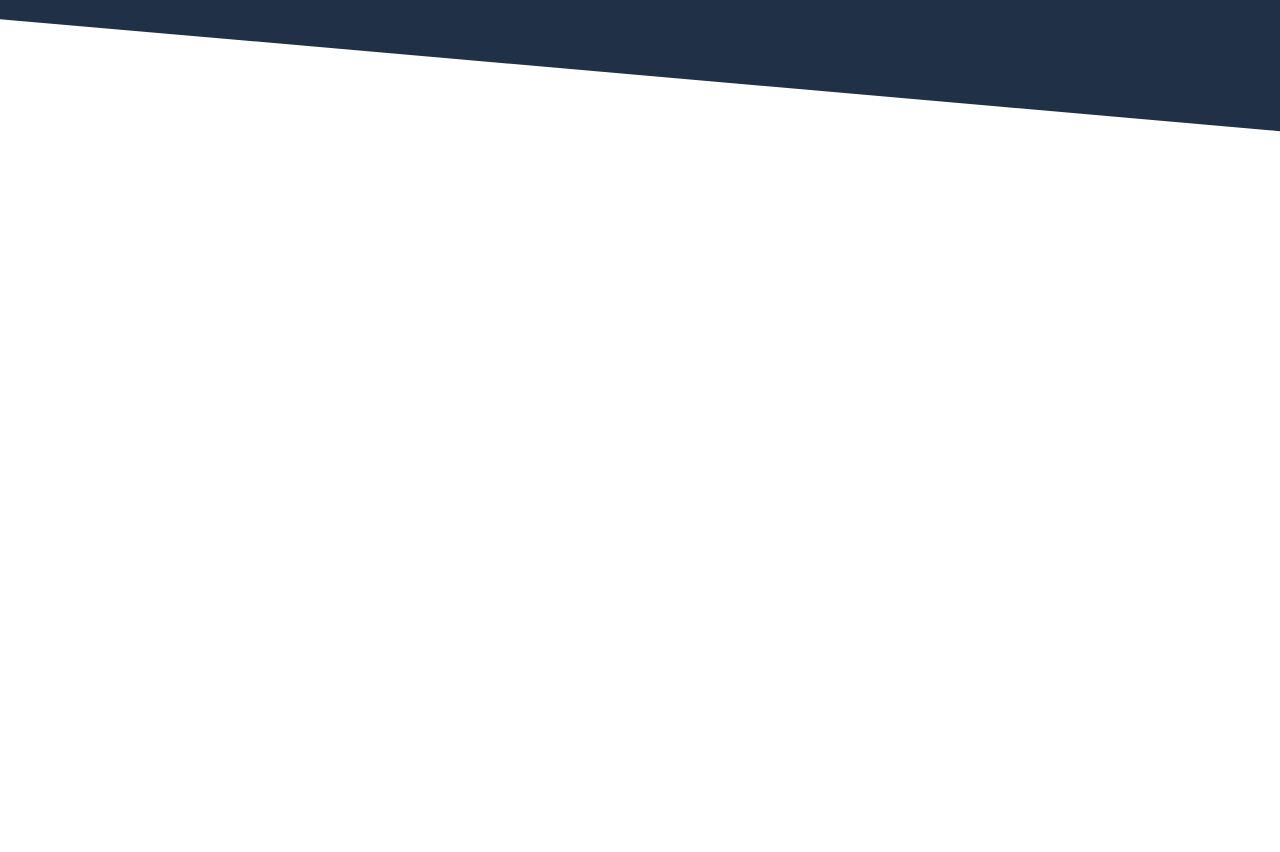
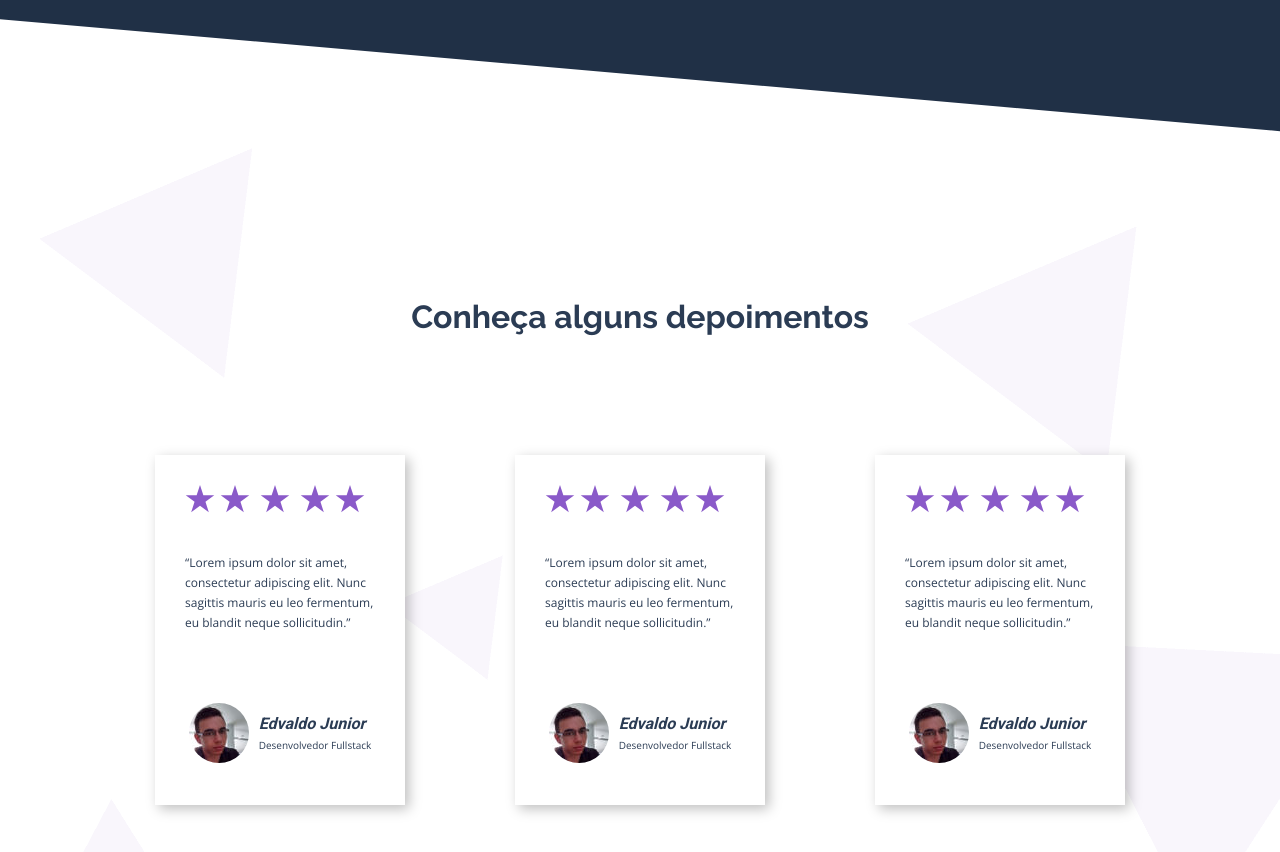
Before and after one commit to arius-help-dev/ariushelp-website, a React (Create React App) app in the folder web/: page / in a window 1280 px wide. Shown: the part 2180-3032 px from the top of the page. Before the commit the page ends 2318 px from the top, so only its background shows below. Built offline with nearby package versions, Linux system fonts and the light colour scheme.

Commit message:
Home: Adicionando section testimonial

```diff
--- a/web/src/components/TestimonialCard/index.js
+++ b/web/src/components/TestimonialCard/index.js
@@ -5,7 +5,7 @@ import starImage from "../../assets/star-rank.svg";
 
 const TestimonialCard = (props) => {
   return(
-    <div className="testimonialCard">
+    <div className="testimonial-card">
       <div className="header">
         <img src={starImage} alt="Estrela" />
         <img src={starImage} alt="Estrela" />
--- a/web/src/components/TestimonialCard/styles.css
+++ b/web/src/components/TestimonialCard/styles.css
@@ -1,4 +1,4 @@
-.testimonialCard {
+.testimonial-card {
   background-color: #FFF;
   width: 250px;
   height: 350px;
@@ -8,42 +8,42 @@
   box-shadow: 4px 4px 12px rgba(0, 0, 0, 0.25);
 }
 
-.testimonialCard .header {
+.testimonial-card .header {
   display: flex;
   flex-direction: row;
   margin-bottom: 40px;
 }
 
-.testimonialCard img {
+.testimonial-card img {
   max-width: 30px;
   min-width: 30px;
   margin: 0 5px;
 }
 
-.testimonialCard img:first-child,
-.testimonialCard img:last-child {
+.testimonial-card img:first-child,
+.testimonial-card img:last-child {
   margin: 0 0;
 }
 
-.testimonialCard .body{
+.testimonial-card .body{
   margin-bottom: 70px;
 }
 
-.testimonialCard .body blockquote{
+.testimonial-card .body blockquote{
   font-size: 0.75rem;
   line-height: 20px;
   color: var(--dark);
   font-family: "Open Sans";
 }
 
-.testimonialCard .footer {
+.testimonial-card .footer {
   display: flex;
   flex-direction: row;
   justify-content: center;
   align-items: center;
 }
 
-.testimonialCard .footer img {
+.testimonial-card .footer img {
   min-width: 60px;
   min-height: 60px;
   max-width: 60px;
@@ -52,7 +52,7 @@
   margin-right: 10px;
 }
 
-.testimonialCard .footer .info {
+.testimonial-card .footer .info {
   display: flex;
   flex-direction: column;
   color: var(--dark);
--- a/web/src/pages/Home/index.js
+++ b/web/src/pages/Home/index.js
@@ -16,15 +16,6 @@ const Home = () => {
   return (
     <>
       <Navbar />
-
-      {/* <TestimonialCard
-        rank="5"
-        text="Lorem ipsum dolor sit amet, consectetur adipiscing elit. Nunc sagittis mauris eu leo fermentum,
-        eu blandit neque sollicitudin."
-        profileUrl={profileImage}
-        author="Edvaldo Junior"
-        ocupation="Desenvolvedor Fullstack"
-      /> */}
 
       <main>
         <div className="row">
@@ -89,6 +80,38 @@ const Home = () => {
         </div>
       </section>
 
+      <section id="testimonials">
+        <h1>Conheça alguns depoimentos</h1>
+        <div className="cards-container">
+          <TestimonialCard
+            rank="5"
+            text="Lorem ipsum dolor sit amet, consectetur adipiscing elit. Nunc sagittis mauris eu leo fermentum,
+            eu blandit neque sollicitudin."
+            profileUrl={profileImage}
+            author="Edvaldo Junior"
+            ocupation="Desenvolvedor Fullstack"
+          />
+
+          <TestimonialCard
+            rank="5"
+            text="Lorem ipsum dolor sit amet, consectetur adipiscing elit. Nunc sagittis mauris eu leo fermentum,
+            eu blandit neque sollicitudin."
+            profileUrl={profileImage}
+            author="Edvaldo Junior"
+            ocupation="Desenvolvedor Fullstack"
+          />
+
+          <TestimonialCard
+            rank="5"
+            text="Lorem ipsum dolor sit amet, consectetur adipiscing elit. Nunc sagittis mauris eu leo fermentum,
+            eu blandit neque sollicitudin."
+            profileUrl={profileImage}
+            author="Edvaldo Junior"
+            ocupation="Desenvolvedor Fullstack"
+          />
+        </div>
+      </section>
+
     </>
   );
 };
--- a/web/src/pages/Home/styles.css
+++ b/web/src/pages/Home/styles.css
@@ -304,3 +304,38 @@ main .last-column img{
     max-width: 100%;
   }
 }
+
+#testimonials {
+  background: url("../../assets/home-testimonial-background.png");
+  background-position: center;
+  background-repeat: repeat-y;
+  display: flex;
+  flex-direction: column;
+  justify-content: center;
+  align-items: center;
+  padding-top: 160px;
+  padding-bottom: 160px;
+}
+
+#testimonials h1 {
+  font-size: 2rem;
+  font-weight: bold;
+  margin-bottom: 120px;
+}
+
+#testimonials .cards-container {
+  display: flex;
+  flex-direction: row;
+  justify-content: center;
+  align-items: center;
+}
+
+.cards-container .testimonial-card {
+  margin: 0 55px;
+}
+
+@media (max-width: 1080px) {
+  .cards-container .testimonial-card  {
+    margin: 0 30px;
+  }
+}
```
Also changed, not shown: web/src/assets/home-testimonial-background.png (renamed from web/src/assets/backgroundteste.png).
